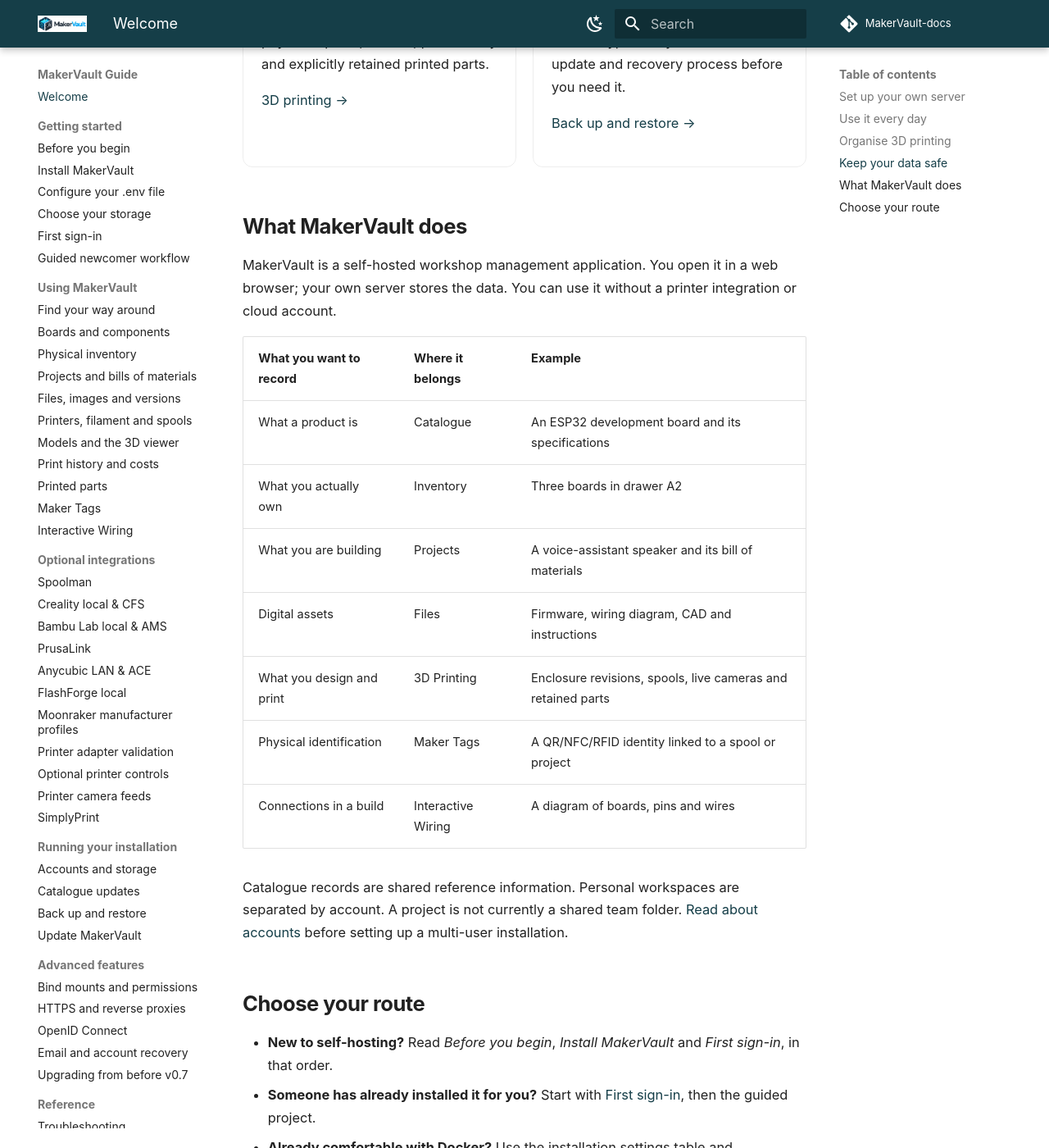
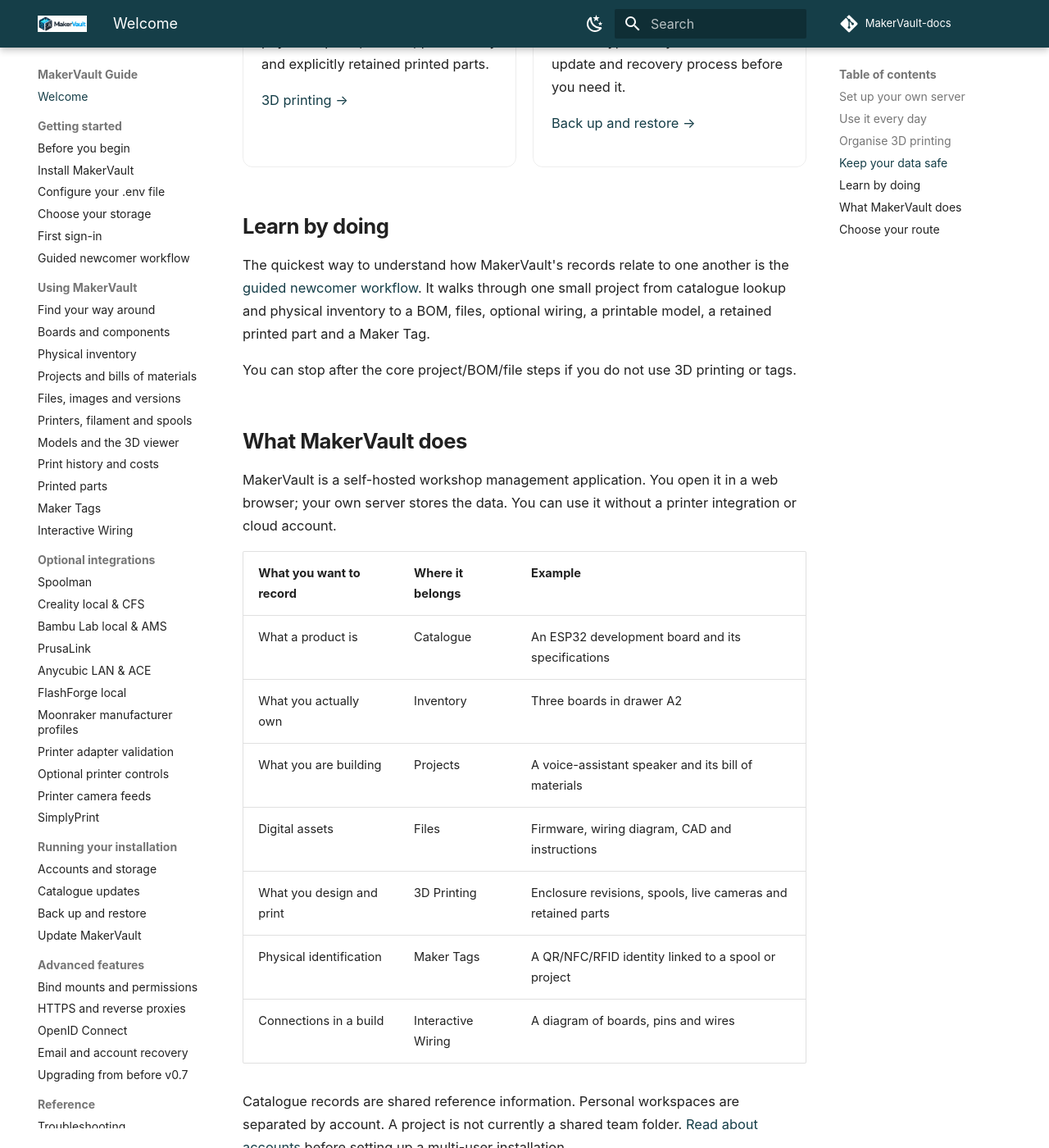
Before and after one commit to gavrd7/MakerVault-docs, an MkDocs documentation site: the page built from docs/guide/index.md, in a window 1280 px wide and 1400 px high, scrolled down 1012 px. Shown: the whole window at 82% size. Built offline with MkDocs 1.6.1 and Material for MkDocs 9.7.7, drawn with Linux system fonts in a browser that asks for light colours; comment, search, counter and statistics services are not loaded; some of the changed text lies outside the part shown.

Commit message:
docs: promote newcomer workflow from homepage

```diff
--- a/docs/guide/index.md
+++ b/docs/guide/index.md
@@ -6,7 +6,7 @@
 Learn to install MakerVault, record what you own and bring your projects, files and 3D printing together. Start with one project. Add the rest when you need it.
 
 [Start here](getting-started/before-you-begin.md){ .md-button .md-button--primary }
-[Follow a first project](getting-started/first-project.md){ .md-button }
+[Follow the guided workflow](getting-started/first-project.md){ .md-button }
 </div>
 
 !!! info "Current release: v0.9.0.2 · Before v1"
@@ -39,6 +39,12 @@
 </div>
 </div>
 
+## Learn by doing
+
+The quickest way to understand how MakerVault's records relate to one another is the [guided newcomer workflow](getting-started/first-project.md). It walks through one small project from catalogue lookup and physical inventory to a BOM, files, optional wiring, a printable model, a retained printed part and a Maker Tag.
+
+You can stop after the core project/BOM/file steps if you do not use 3D printing or tags.
+
 ## What MakerVault does
 
 MakerVault is a self-hosted workshop management application. You open it in a web browser; your own server stores the data. You can use it without a printer integration or cloud account.
@@ -58,7 +64,7 @@
 ## Choose your route
 
 - **New to self-hosting?** Read *Before you begin*, *Install MakerVault* and *First sign-in*, in that order.
-- **Someone has already installed it for you?** Start with [First sign-in](getting-started/first-sign-in.md), then the guided project.
+- **Someone has already installed it for you?** Start with [First sign-in](getting-started/first-sign-in.md), then follow the [guided newcomer workflow](getting-started/first-project.md).
 - **Already comfortable with Docker?** Use the installation settings table and [configuration reference](reference/configuration.md).
 - **Want a domain name or single sign-on?** Finish the normal setup first, then visit [reverse proxies](advanced/reverse-proxy.md) and [OIDC](advanced/oidc.md).
 
```
